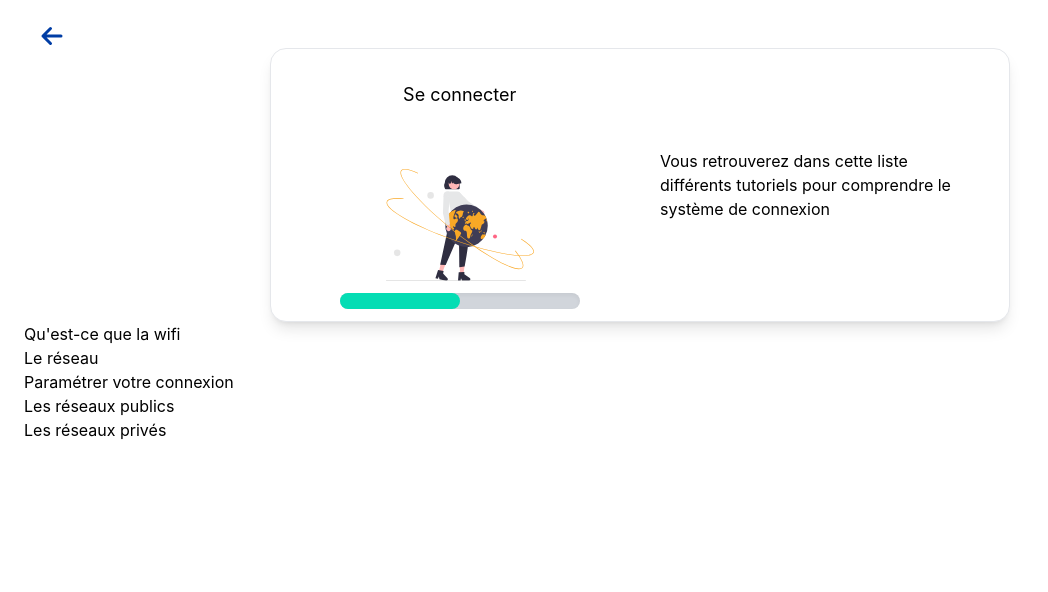
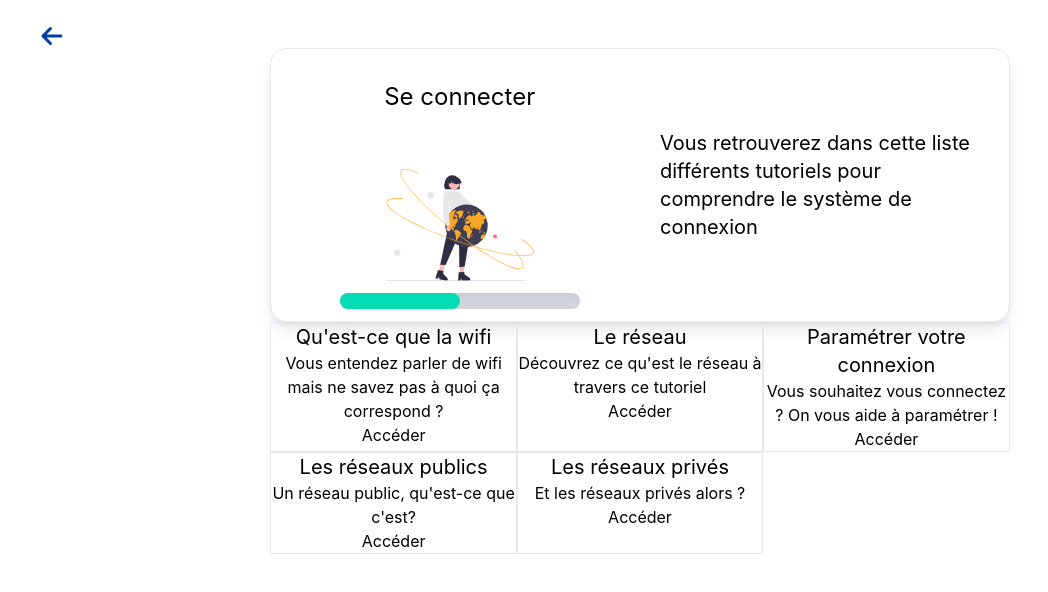
Before and after one commit to WildCodeSchool/P3_La-Poste_Lyon_React_Sept_2022, a React (Vite) app in the folder frontend/: page /categories/1/tutorials in a window 1280 px wide. Shown: the top 592 px of the page, without its empty margins (0-1048 px from the left). Built offline with nearby package versions, Linux system fonts and the light colour scheme.

Commit message:
Creating component AccessButton

```diff
--- /dev/null
+++ b/frontend/src/components/AccessButton.jsx
@@ -0,0 +1,7 @@
+import React from "react";
+
+function AccessButton() {
+  return <button type="button">Accéder</button>;
+}
+
+export default AccessButton;
--- a/frontend/src/pages/TutorialList.jsx
+++ b/frontend/src/pages/TutorialList.jsx
@@ -1,5 +1,6 @@
 /* eslint-disable */
 /* disable for nested ternary expression */
+import AccessButton from "@components/AccessButton";
 import PreviousButton from "@components/PreviousButton";
 import React from "react";
 import { useParams, Link } from "react-router-dom";
@@ -28,11 +29,34 @@ function TutorialList() {
       description:
         "Vous retrouverez dans cette liste différents tutoriels pour comprendre le système de connexion",
       tutoriels: [
-        { id: "1", title: "Qu'est-ce que la wifi" },
-        { id: "2", title: "Le réseau" },
-        { id: "3", title: "Paramétrer votre connexion" },
-        { id: "4", title: "Les réseaux publics" },
-        { id: "5", title: "Les réseaux privés" },
+        {
+          id: "1",
+          title: "Qu'est-ce que la wifi",
+          shortDescription:
+            "Vous entendez parler de wifi mais ne savez pas à quoi ça correspond ?",
+        },
+        {
+          id: "2",
+          title: "Le réseau",
+          shortDescription:
+            "Découvrez ce qu'est le réseau à travers ce tutoriel",
+        },
+        {
+          id: "3",
+          title: "Paramétrer votre connexion",
+          shortDescription:
+            "Vous souhaitez vous connectez ? On vous aide à paramétrer !",
+        },
+        {
+          id: "4",
+          title: "Les réseaux publics",
+          shortDescription: "Un réseau public, qu'est-ce que c'est?",
+        },
+        {
+          id: "5",
+          title: "Les réseaux privés",
+          shortDescription: "Et les réseaux privés alors ?",
+        },
       ],
     },
     {
@@ -213,7 +237,7 @@ function TutorialList() {
       </Link>
       <article className="bg-white w-3/5 p-2 border rounded-2xl shadow-lg  grid overflow-hidden grid-cols-1 grid-rows-2 md:grid-cols-2 md:grid-rows-2 m-auto justify-center">
         {/* category name */}
-        <h2 className="text-lg text-center p-6">
+        <h2 className="text-2xl text-center p-6">
           {categoryList[0].categoryName}
         </h2>
         <img
@@ -232,13 +256,18 @@ function TutorialList() {
             }`}
           />
         </div>
-        <p className="hidden  md:block md:box md:row-start-1 md:row-end-4 md:col-start-2 m-auto p-5">
+        <p className="text-xl hidden  md:block md:box md:row-start-1 md:row-end-4 md:col-start-2 m-auto p-5">
           {categoryList[0].description}
         </p>
       </article>
-      <ul>
+      <ul className="w-3/5 grid grid-cols-1 md:grid-cols-3 m-auto ">
         {categoryList[0].tutoriels.map((tutorial) => (
-          <li key={tutorial.id}>{tutorial.title}</li>
+          <li className="border text-center" key={tutorial.id}>
+            <h2 className="text-xl">{tutorial.title}</h2>
+            <p>{tutorial.shortDescription}</p>
+            <AccessButton />
+            {/* devra envoyer au tutoriel précis */}
+          </li>
         ))}
       </ul>
     </section>
```
